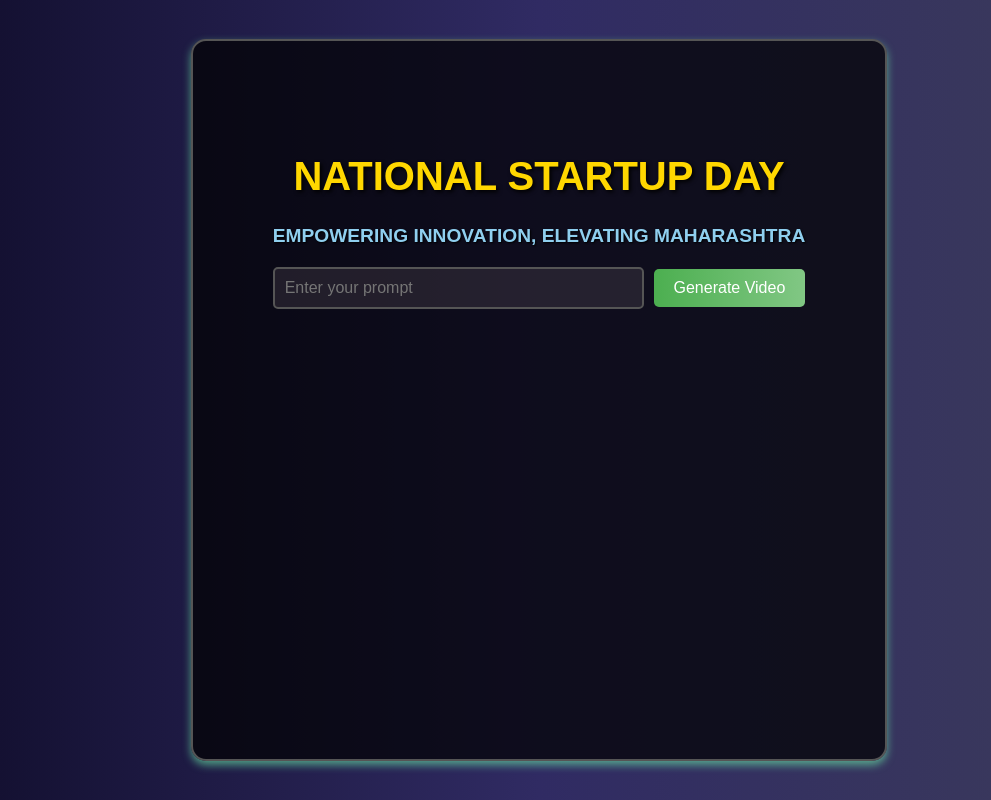
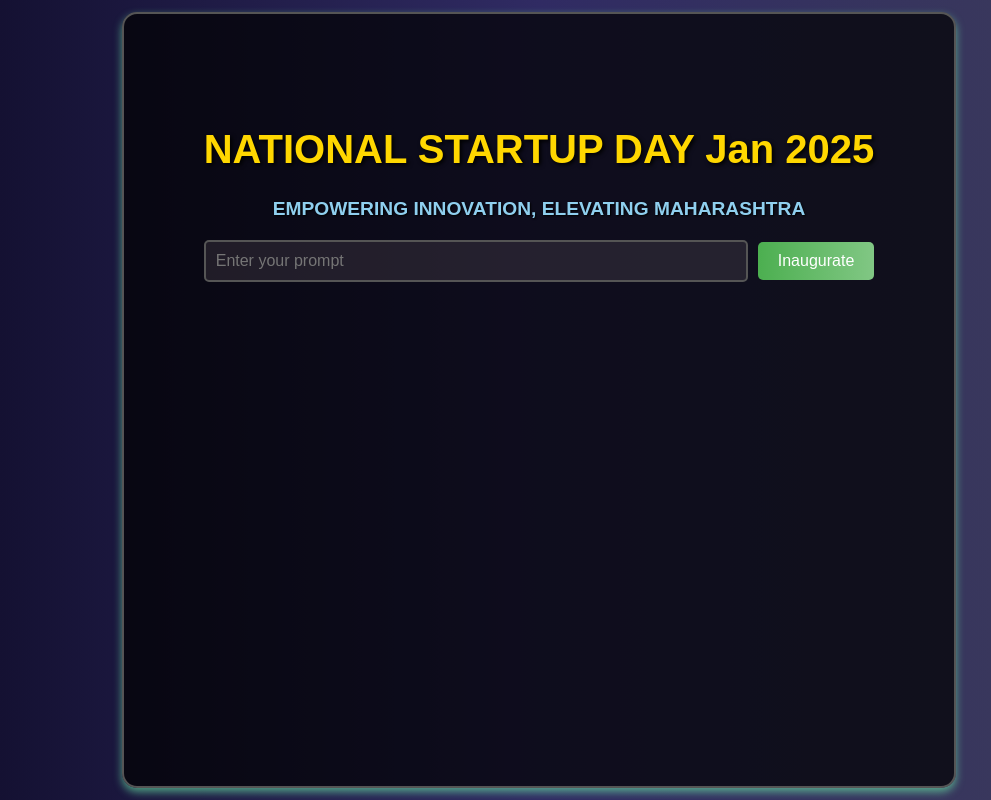
Before and after one commit to N-i-k-e-t/Lighting-AI, a plain HTML site: page index.html in a window 1280 px wide. Shown: the whole page, without its empty margins (101-1092 px from the left). Drawn offline with Linux system fonts and the light colour scheme.

Commit message:
Update index.html

```diff
--- a/index.html
+++ b/index.html
@@ -9,7 +9,7 @@
 <body>
   <div class="main-content">
     <div class="header">
-            <h2 class="title">NATIONAL STARTUP DAY</h2>
+            <h2 class="title">NATIONAL STARTUP DAY Jan 2025</h2>
             <h4 class="subtitle">EMPOWERING INNOVATION, ELEVATING MAHARASHTRA</h4>
     </div>
 
@@ -17,7 +17,7 @@
 
     <div class="prompt-container">
       <input type="text" id="promptInput" placeholder="Enter your prompt">
-      <button id="enterButton">Generate Video</button>
+      <button id="enterButton">Inaugurate</button>
     </div>
 
 <div id="loader" style="display: none;">
```
